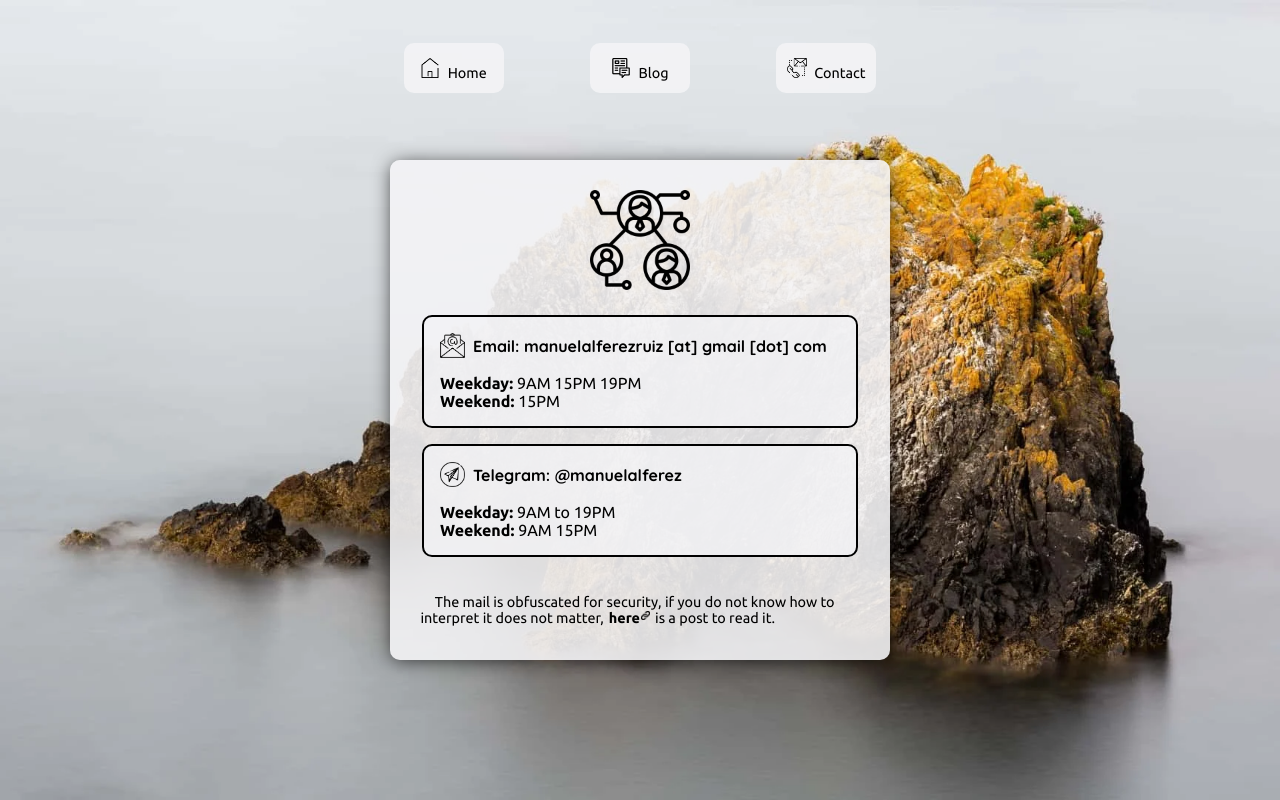
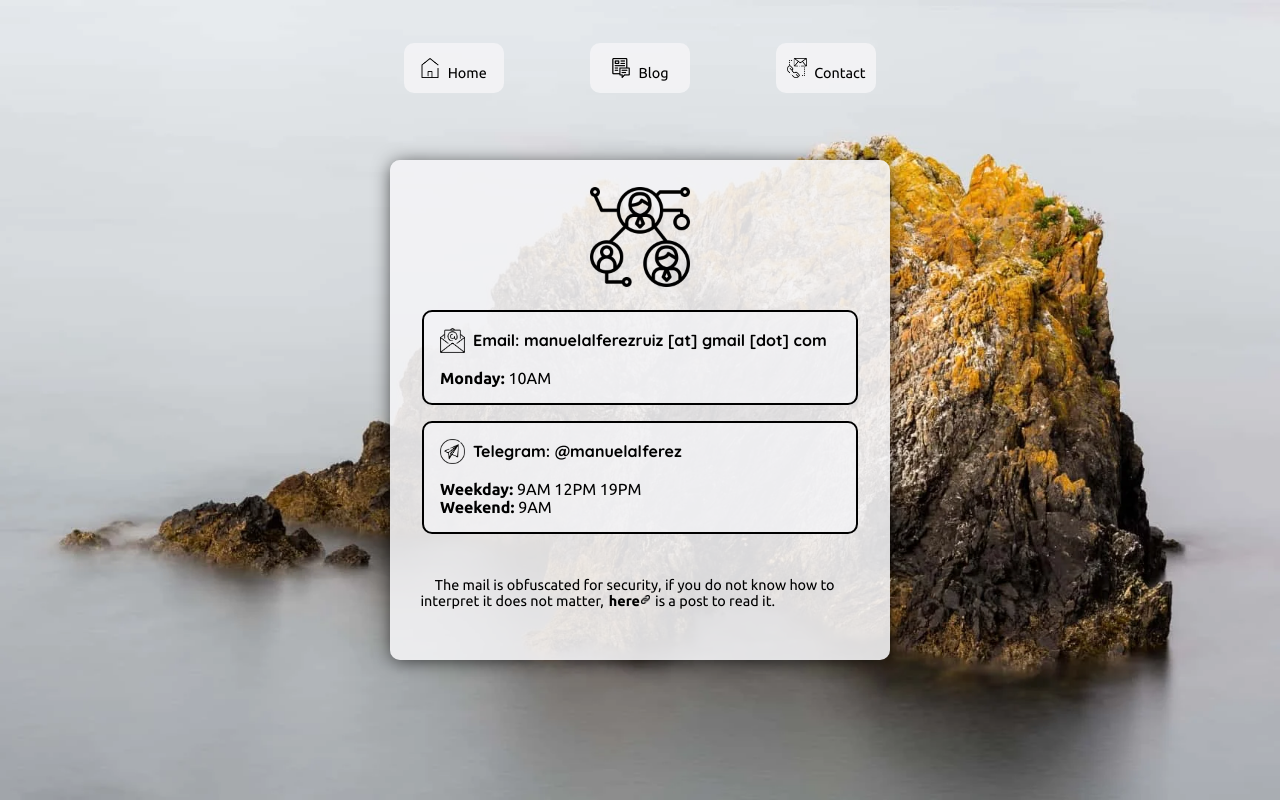
Before and after one commit to manuelalferez/personal-website, a React (Create React App) app: page /contact in a window 1280 px wide. Built offline with nearby package versions, Linux system fonts and the light colour scheme.

Commit message:
feat: Nuevo horario para los contactos

```diff
--- a/src/Component/Contact/CardContact.js
+++ b/src/Component/Contact/CardContact.js
@@ -21,12 +21,8 @@ function CardContact(props) {
           </div>
           <div className="Email__schedule">
             <p>
-              <strong>Weekday: </strong>
-              {dataSchedule.email.weekday}
-            </p>
-            <p>
-              <strong>Weekend: </strong>
-              {dataSchedule.email.weekend}
+              <strong>Monday: </strong>
+              {dataSchedule.email.monday}
             </p>
           </div>
         </div>
--- a/src/data/Contact/ContactData.js
+++ b/src/data/Contact/ContactData.js
@@ -1,11 +1,10 @@
 const data = {
   email: {
-    weekday: "9AM 15PM 19PM",
-    weekend: '15PM'
+    monday: "10AM"
   },
   telegram: {
-    weekday: "9AM to 19PM",
-    weekend: '9AM 15PM'
+    weekday: "9AM 12PM 19PM",
+    weekend: '9AM'
   }
 };
 
```
Also changed, not shown: 1 other file (tests, documents, lock files or other folders).
